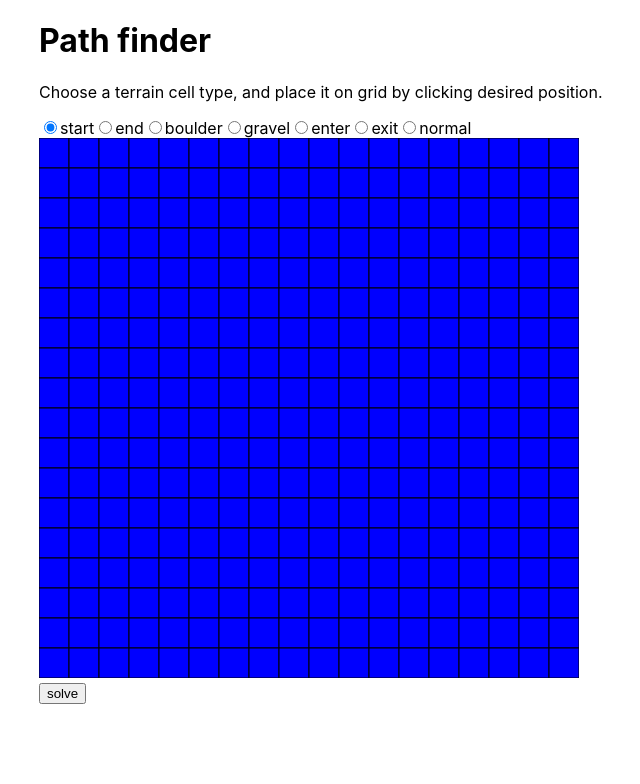
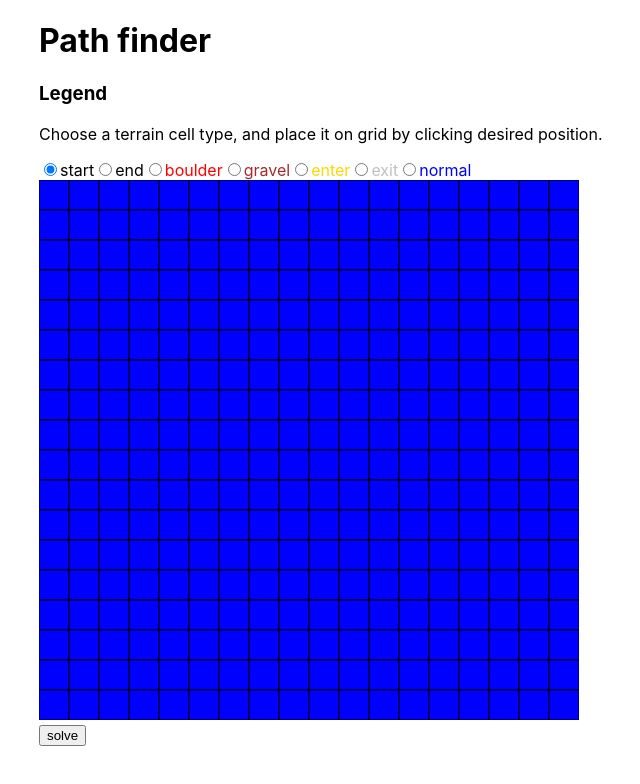
Before and after one commit to sahataba/stackstate, a React (Create React App) app: page / in a window 1280 px wide. Shown: the top 784 px of the page, without its empty margins (281-921 px from the left). Built offline with nearby package versions, Linux system fonts and the light colour scheme.

Commit message:
added color helper

```diff
--- a/src/components/TerrainEditor.tsx
+++ b/src/components/TerrainEditor.tsx
@@ -19,6 +19,9 @@ interface EditorState {
     solution: Position[]
     error: SolveError | null
 }
+
+type CellColor = "blue" | "red" | "brown"
+type WormholeColor = "gold" | "silver"
 
 export default class TerrainEditor extends React.Component<EditorProps, EditorState> {
 
@@ -58,23 +61,34 @@ export default class TerrainEditor extends React.Component<EditorProps, EditorSt
         }
     }
 
+    private getColor(cellType: CellType | Edge): CellColor | WormholeColor | "black" {
+        switch(cellType) {
+            case "enter": return "gold"
+            case "exit": return "silver"
+            case "boulder": return "red"
+            case "gravel": return "brown"
+            case "normal": return "blue"
+            default: return "black"
+        }
+    }
+
     private renderCell(position: Position) {
 
         let startEndLabel: "S" | "E" | null = null;
-        let cellColor: "blue" | "red" | "brown" = "blue";
-        let wormholeColor: "gold" | "silver" | null = null;
+        let cellColor: string = this.getColor("normal");
+        let wormholeColor: string | null = null;
 
         if (this.state.terrain.isCellType(position, "enter")) {
-            wormholeColor = "gold";
+            wormholeColor = this.getColor("enter");
         }
         if (this.state.terrain.isCellType(position, "exit")) {
-            wormholeColor = "silver";
+            wormholeColor = this.getColor("exit");
         }
         if (this.state.terrain.isCellType(position, "boulder")) {
-            cellColor = "red";
+            cellColor = this.getColor("boulder");
         }
         if (this.state.terrain.isCellType(position, "gravel")) {
-            cellColor = "brown";
+            cellColor = this.getColor("gravel");
         }
         if (_.isEqual(this.state.terrain.start, position)) {
             startEndLabel = "S";
@@ -128,7 +142,7 @@ export default class TerrainEditor extends React.Component<EditorProps, EditorSt
                     value={cellType}
                     checked={cellType === this.state.selector}
                     onClick={() => this.setSelector(cellType)}/>
-                {cellType}
+                <span style={{color:this.getColor(cellType)}}>{cellType}</span>
             </label>
     }
 
@@ -137,6 +151,7 @@ export default class TerrainEditor extends React.Component<EditorProps, EditorSt
            <div id="inner">
                 <div>
                     <h1>Path finder</h1>
+                    <h3>Legend</h3>
                     <p>
                         Choose a terrain cell type, and place it on grid by clicking desired position.
                     </p>
```
